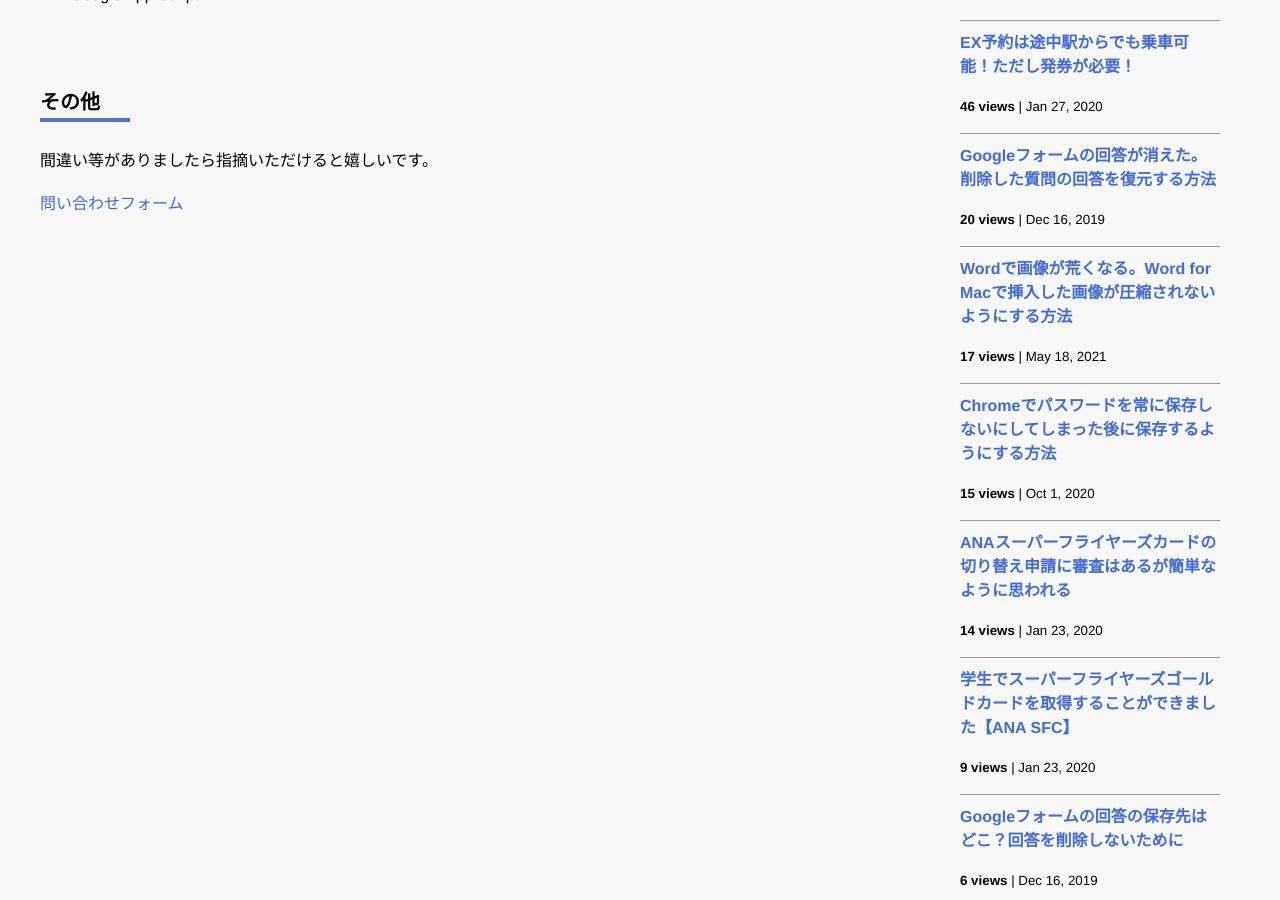
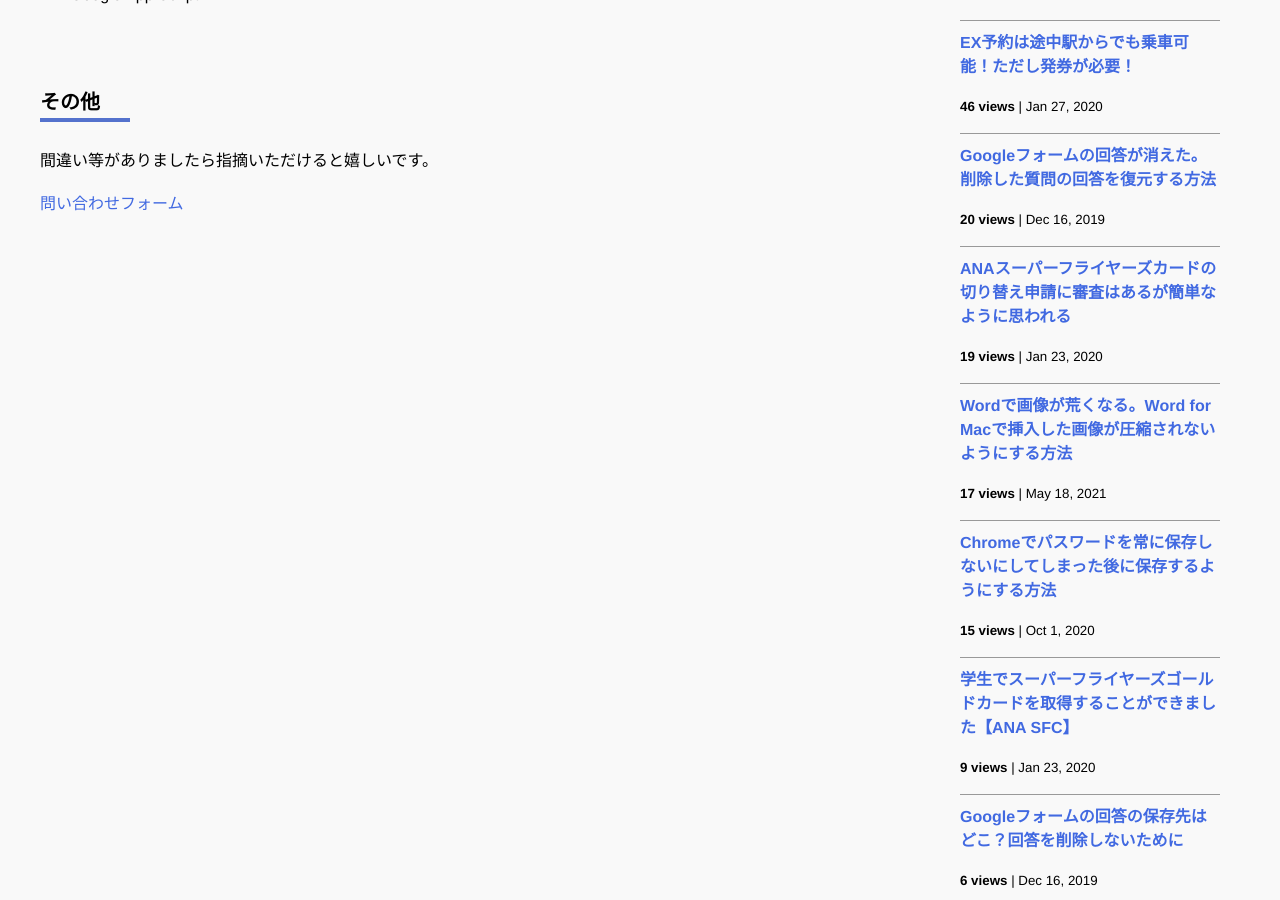
Before and after one commit to iwanaminami/shoyaiwaname, a Jekyll site: the page built from about.markdown, in a window 1280 px wide and 900 px high, scrolled down 854 px. Built offline with Jekyll 4.4.1, drawn with Linux system fonts in a browser that asks for light colours; nearby versions of some CDN libraries; comment, search, counter and statistics services are not loaded.

Commit message:
chore(ga): update _data/popularposts.yml 20260922-1252

```diff
--- a/_data/popularposts.yml
+++ b/_data/popularposts.yml
@@ -5,12 +5,12 @@ side:
     url: "/2019/12/16/restore-googleform.html"
   - view: 19
     url: "/"
+  - view: 19
+    url: "/2020/01/23/sfc-judge.html"
   - view: 17
     url: "/2021/05/18/image-compression-word.html"
   - view: 15
     url: "/2020/10/01/googlepassword.html"
-  - view: 14
-    url: "/2020/01/23/sfc-judge.html"
   - view: 9
     url: "/2020/01/23/sfcgold.html"
   - view: 6
```
